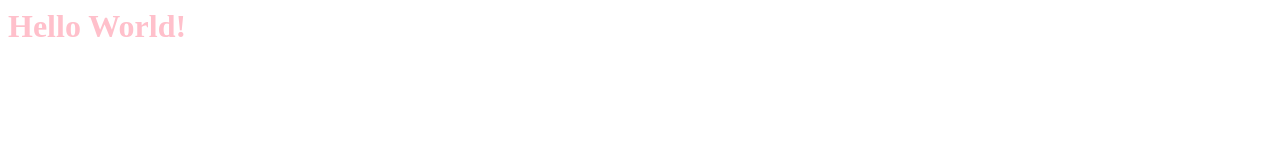
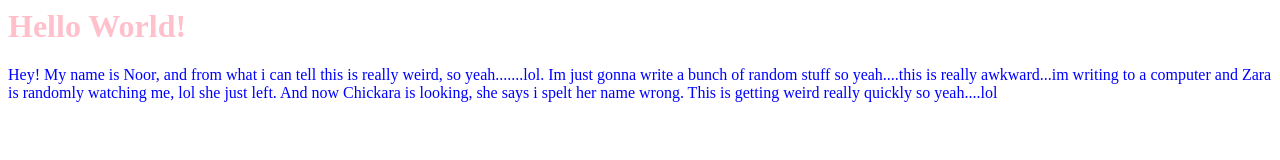
Before and after one commit to NoorRazzaq/noorrazzaq.github.io, a plain HTML site: page index.html in a window 1280 px wide. Drawn offline with Linux system fonts and the light colour scheme.

Commit message:
Update index.html

```diff
--- a/index.html
+++ b/index.html
@@ -1,6 +1,11 @@
 <html>
   <h1 style="color: pink;"> Hello World! </h1>
+  <p style="color: blue;"> Hey! My name is Noor, and from what i can tell this is really weird, so yeah.......lol.
+  Im just gonna write a bunch of random stuff so yeah....this is really awkward...im writing to a computer and Zara is randomly
+  watching me, lol she just left. And now Chickara is looking, she says i spelt her name wrong. This is getting weird really quickly
+  so yeah....lol
 
+  </p>
 
 
 
```
